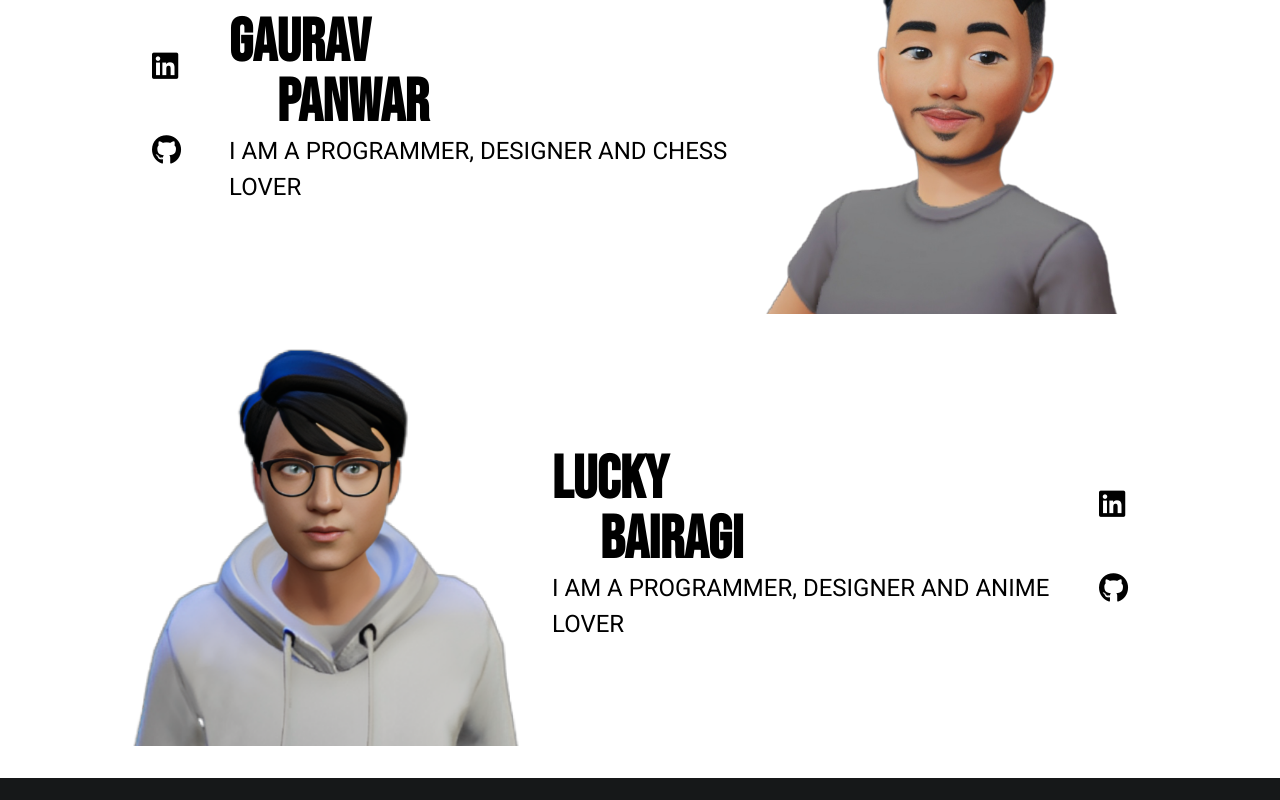
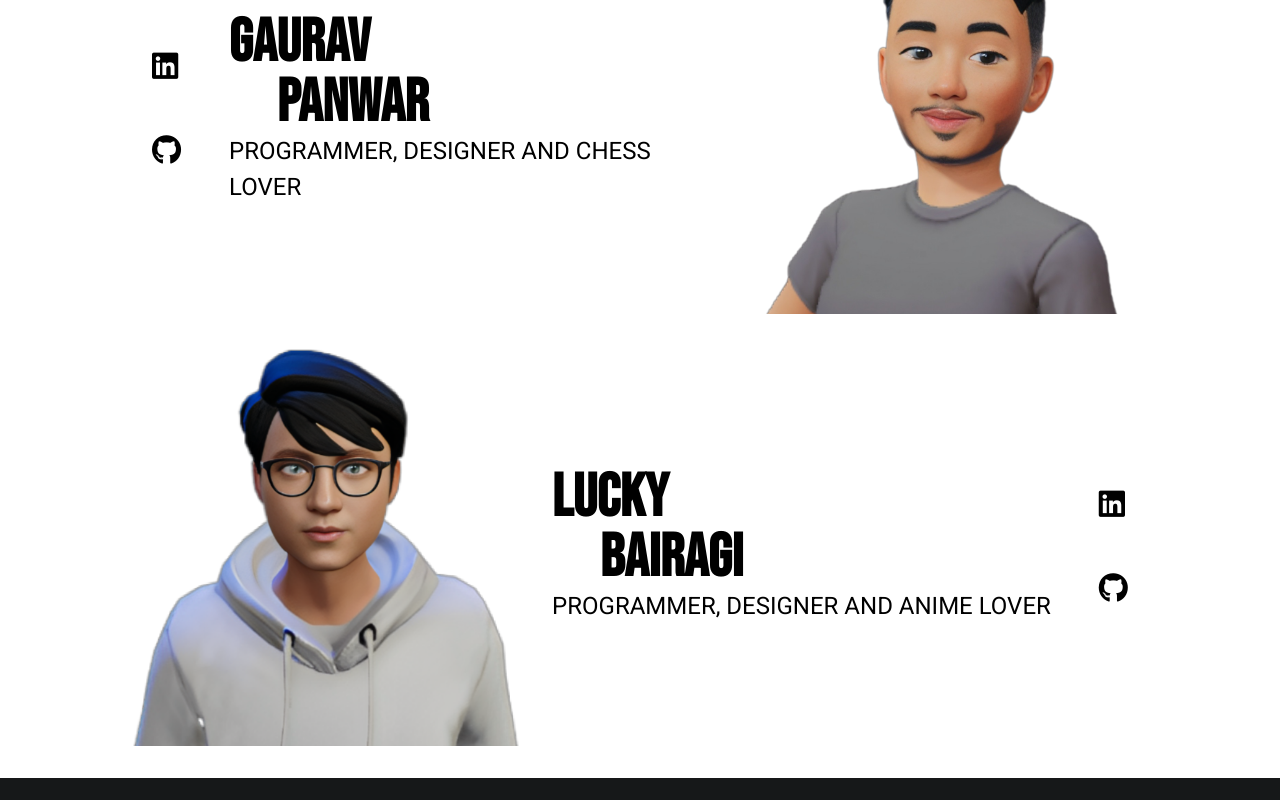
Before and after one commit to TheToadSannin/auto_applica, a React (Create React App) app: page /about in a window 1280 px wide. Shown: the part 360-1160 px from the top of the page. Built offline with nearby package versions, Linux system fonts and the light colour scheme; no server answers; a web font is replaced by a local one.

Commit message:
mission accompolished

```diff
--- a/src/App.css
+++ b/src/App.css
@@ -130,6 +130,20 @@ footer button {
   width: 7em;
   height: 2em;
   position: relative;
+}
+
+footer button::before{
+  content: '';
+  position: absolute;
+  width: 100%;
+  height: 100%;
+  inset: 0 0 ;
+  border: 1px solid white;
+  transition: inset ease-in-out 0.2s;
+}
+
+footer button:hover:before{
+  inset: 20% 20%;
 }
 
 footer div ul {
@@ -789,6 +803,7 @@ footer .footer p {
 .dashboard {
   width: 100%;
   display: flex;
+  min-height: 52.5vh;
   flex-direction: column;
   justify-content: center;
   align-items: center;
--- a/src/pages/About.jsx
+++ b/src/pages/About.jsx
@@ -29,7 +29,7 @@ const About = () => {
               Gaurav <br />
               &nbsp;&nbsp;&nbsp;&nbsp;&nbsp;Panwar
             </h2>
-            <p>I am a programmer, designer and chess lover</p>
+            <p>programmer, designer and chess lover</p>
           </div>
           <img src={gaurav} alt="gaurav" />
         </div>
@@ -41,7 +41,7 @@ const About = () => {
               Lucky <br />
               &nbsp;&nbsp;&nbsp;&nbsp;&nbsp;Bairagi
             </h2>
-            <p>I am a programmer, designer and anime lover</p>
+            <p>programmer, designer and anime lover</p>
           </div>
           <div className="handles">
             <a href="https://www.linkedin.com/in/lucky-bairagi-7aa96a242/">
```
